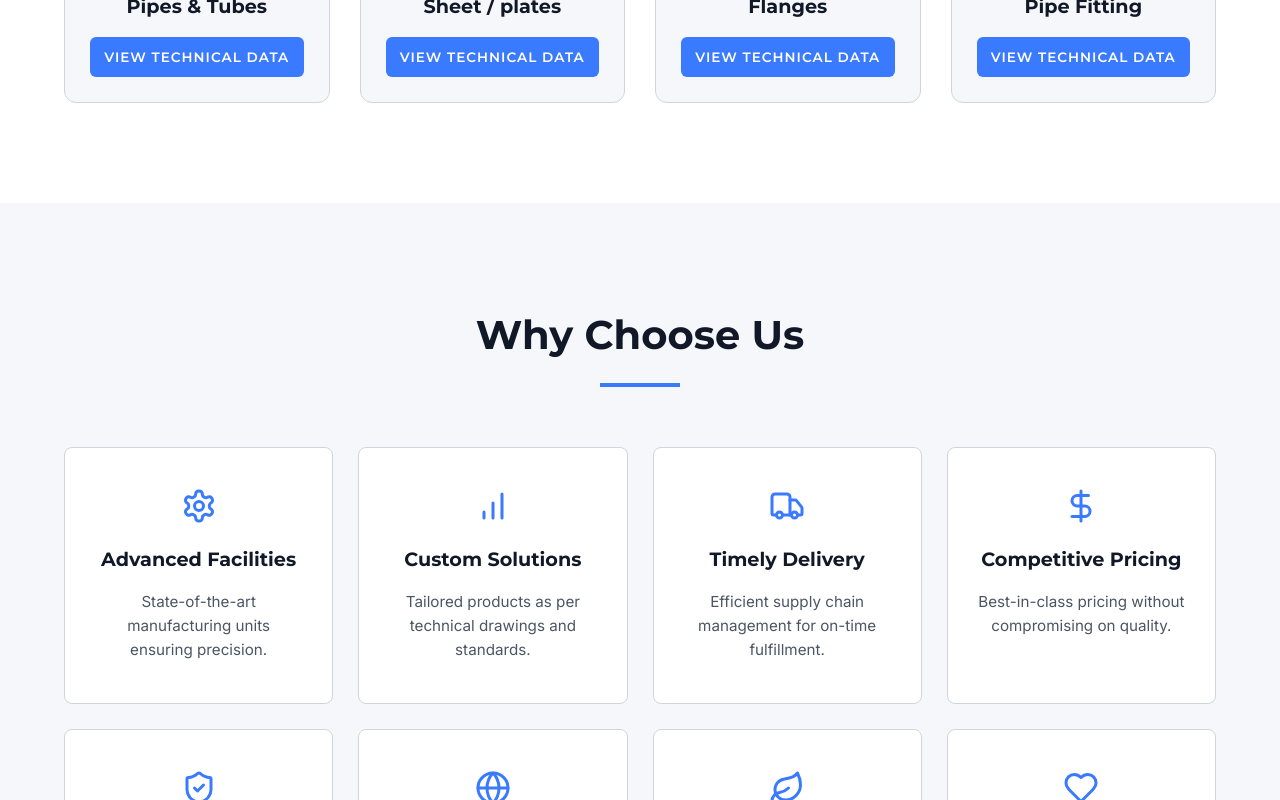
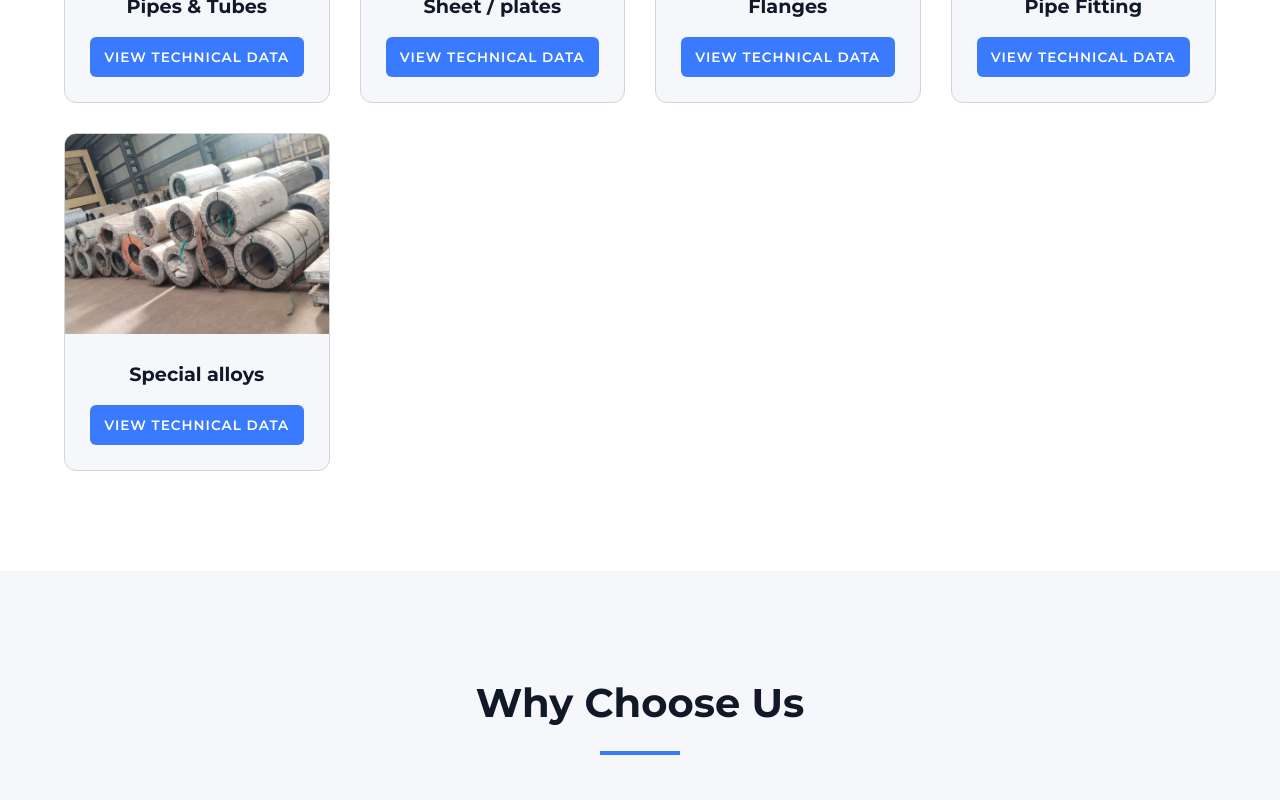
Before and after one commit to Vijaylaxmisteel/Vijaylaxmisteel, a React (Vite) app: page / in a window 1280 px wide. Shown: the part 2140-2940 px from the top of the page. Built offline with nearby package versions, Linux system fonts and the light colour scheme.

Commit message:
new product

```diff
--- a/src/components/ProductRange.jsx
+++ b/src/components/ProductRange.jsx
@@ -7,7 +7,8 @@ const homeProducts = [
     { name: "Pipes & Tubes", img: "/images/products/ss tubes and pipes.jpeg", slug: "pipes-tubes" },
     { name: "Sheet / plates", img: "/images/products/steel coil.jpeg", slug: "sheet-plates" },
     { name: "Flanges", img: "/images/products/flanges.jpeg", slug: "flanges" },
-    { name: "Pipe Fitting", img: "/images/products/pipe fitting.jpeg", slug: "pipe-fitting" }
+    { name: "Pipe Fitting", img: "/images/products/pipe fitting.jpeg", slug: "pipe-fitting" },
+    { name: "Special alloys", img: "/images/products/steel coil.jpeg", slug: "special-alloys" }
 ];
 
 const ProductRange = () => {
--- a/src/data/products.js
+++ b/src/data/products.js
@@ -511,5 +511,61 @@ export const products = [
                 variants: ["Titanium"]
             }
         ]
+    },
+    {
+        id: 16,
+        name: "Special alloys",
+        slug: "special-alloys",
+        tagline: "Premium grade special alloys for extreme environments.",
+        image: "/images/products/steel coil.jpeg",
+        description: "We provide Special Alloys known for exceptional performance, superior strength, and high resistance to oxidation and corrosion in aggressive environments.",
+        specifications: [
+            { label: "Types", value: "Pipes, Tubes, Sheets, Plates, Coils, Bars, Rods" }
+        ],
+        applications: ["Aerospace", "Chemical Processing", "Marine Engineering", "Power Generation", "Oil & Gas"],
+        benefits: ["High Temperature Strength", "Superior Corrosion Resistance", "Excellent Durability"],
+        category: "Special Alloys",
+        variants: [
+            {
+                name: "Inconel products",
+                variants: [
+                    "Inconel pipes and tubes",
+                    "Incone sheets plates and coils",
+                    "Incone bars and rods"
+                ]
+            },
+            {
+                name: "Nickel Alloy products",
+                variants: [
+                    "Nickel Alloy pipes and tubes",
+                    "nickel alloy sheets plates and coils",
+                    "nickel alloy bars and rods"
+                ]
+            },
+            {
+                name: "Hastelloy products",
+                variants: [
+                    "Hastelloy pipes and tubes",
+                    "Hastelloy sheets plates and coils",
+                    "Hastelloy bars and rods"
+                ]
+            },
+            {
+                name: "monel products",
+                variants: [
+                    "monel pipies and tubes",
+                    "monel sheets plates and coils",
+                    "monel bars and rods"
+                ]
+            },
+            {
+                name: "titanium products",
+                variants: [
+                    "titanium pipies and tubes",
+                    "titanium sheets plates and coils",
+                    "titanium bars and rods"
+                ]
+            }
+        ]
     }
 ];
```
